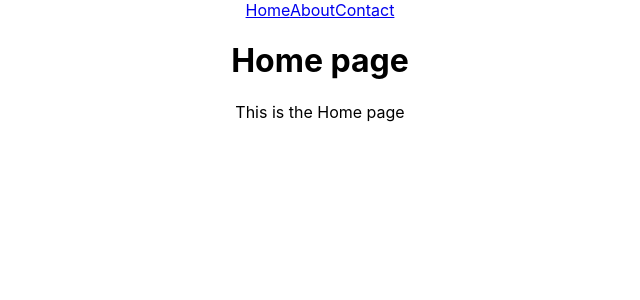
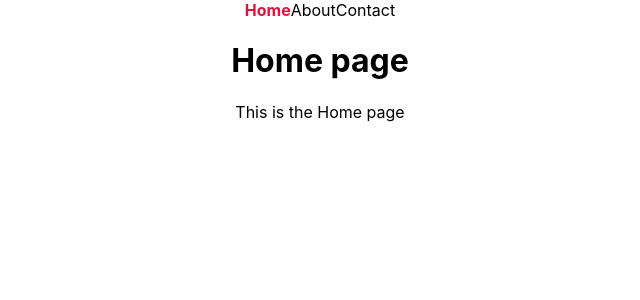
Before and after one commit to Lesley-w19/react-router, a React (Create React App) app: page / in a window 1280 px wide. Shown: the top 300 px of the page, without its empty margins (320-960 px from the left). Built offline with nearby package versions, Linux system fonts and the light colour scheme.

Commit message:
Replaced the Link with NavLink and added the default is Active styling to the Links Also added inline styling to the elements

```diff
--- a/src/components/Navbar.js
+++ b/src/components/Navbar.js
@@ -1,13 +1,38 @@
 import React from "react";
-import { Link } from "react-router-dom";
+import { NavLink, Outlet } from "react-router-dom";
 
 const Navbar = () => {
+  let activeStyle = {
+    color: "crimson",
+    fontWeight: "bold",
+    textDecoration: "none",
+  };
+  let linkStyle = {
+    color: "black",
+    textDecoration: "none",
+  };
   return (
-    <React.Fragment>
-      <Link to="/">Home</Link>
-      <Link to="/about">About</Link>
-      <Link to="/contact">Contact</Link>
-    </React.Fragment>
+    <>
+      <NavLink
+        to="/"
+        style={({ isActive }) => (isActive ? activeStyle : linkStyle)}
+      >
+        Home
+      </NavLink>
+      <NavLink
+        to="about"
+        style={({ isActive }) => (isActive ? activeStyle : linkStyle)}
+      >
+        About
+      </NavLink>
+      <NavLink
+        to="contact"
+        style={({ isActive }) => (isActive ? activeStyle : linkStyle)}
+      >
+        Contact
+      </NavLink>
+      <Outlet />
+    </>
   );
 };
 export default Navbar;
```
